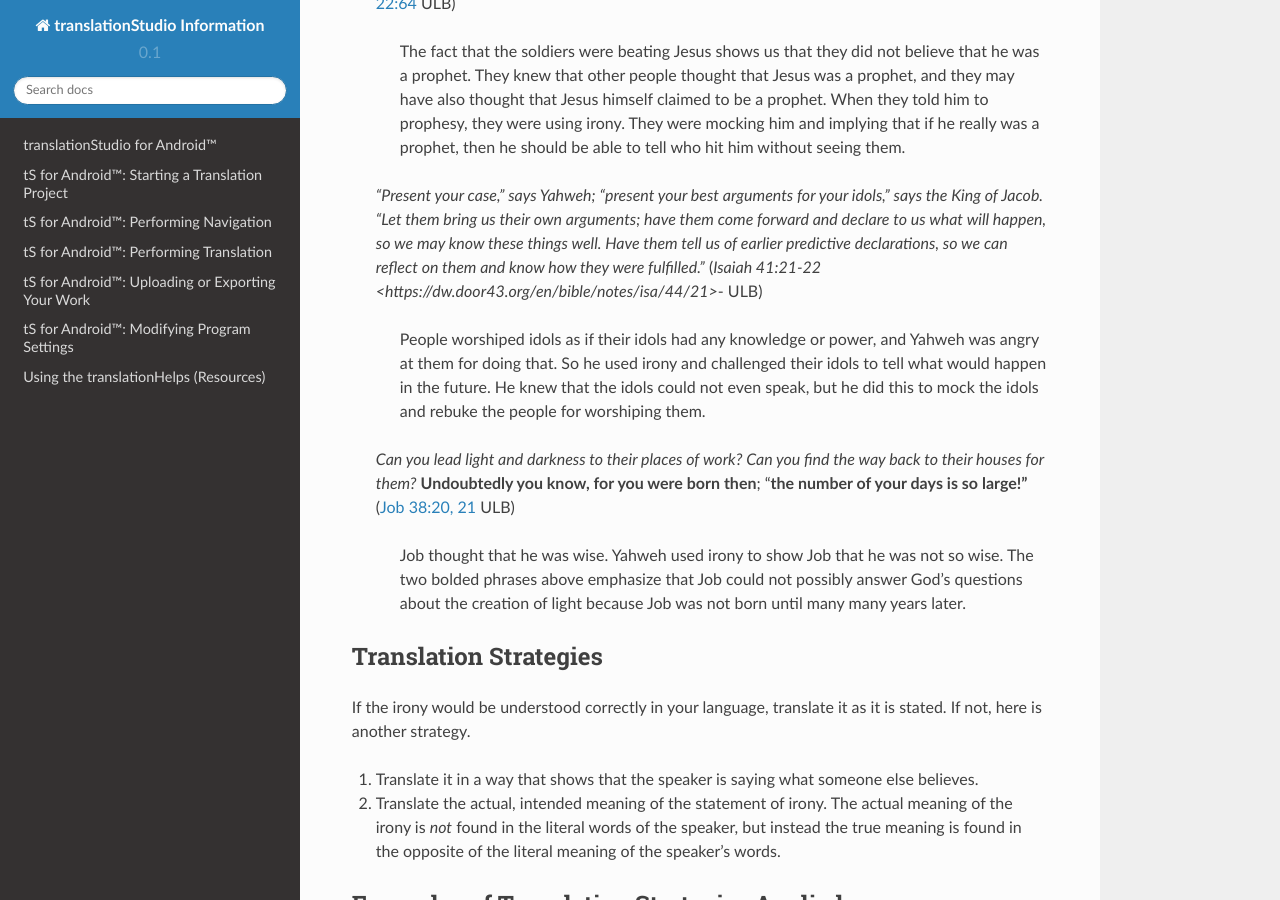
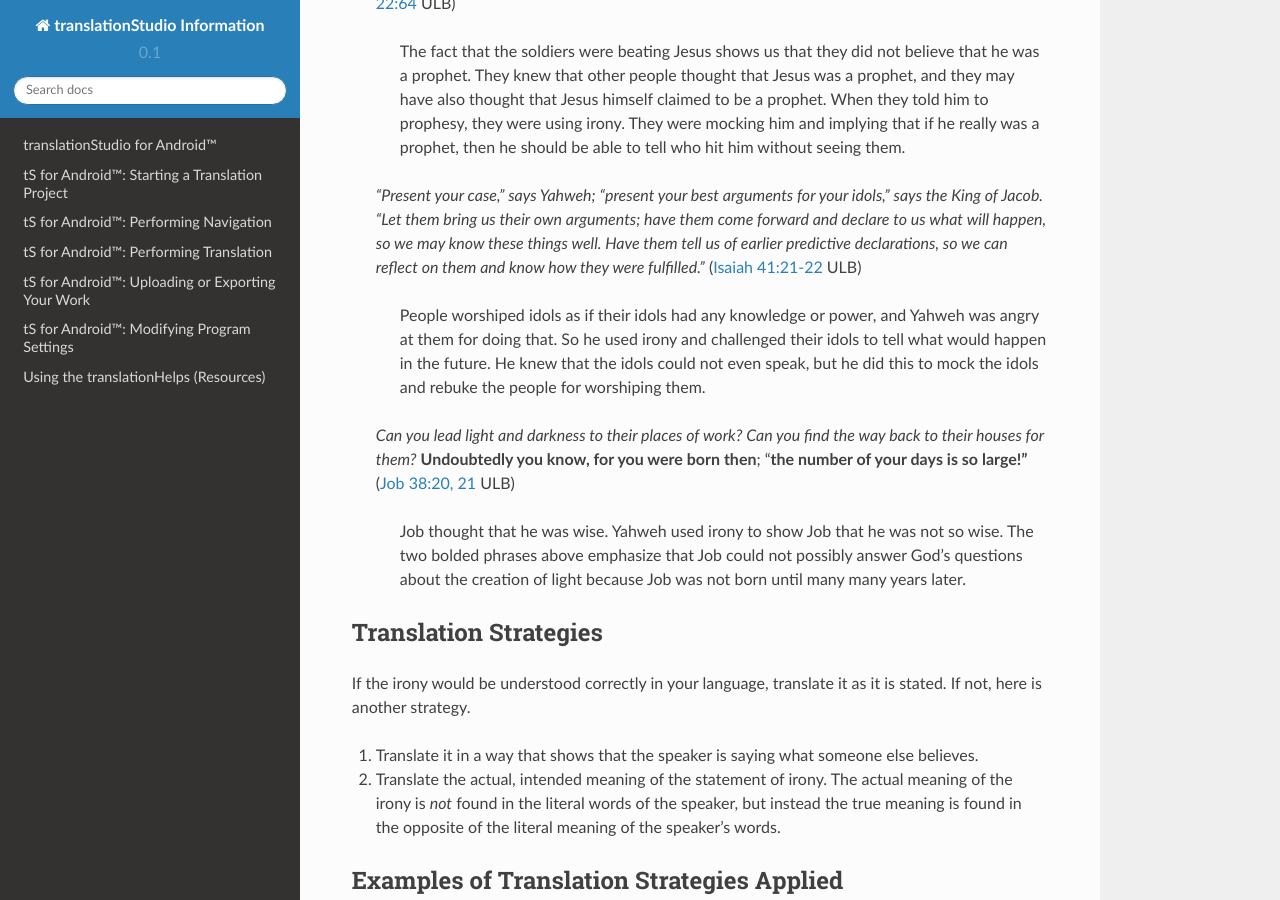
Before and after one commit to unfoldingWord-dev/translationStudio-Info, a Sphinx documentation site: the page built from docs/Irony.rst, in a window 1280 px wide and 900 px high, scrolled down 906 px. Built offline with Sphinx 7.4.7 and the Read the Docs theme 2.0.0, drawn with Linux system fonts in a browser that asks for light colours; pages that are not in the unit, such as notebooks, are missing from menus.

Commit message:
Update Irony.rst

```diff
--- a/docs/Irony.rst
+++ b/docs/Irony.rst
@@ -28,7 +28,7 @@ Examples from the Bible
 
     The fact that the soldiers were beating Jesus shows us that they did not believe that he was a prophet. They knew that other people thought that Jesus was a prophet, and they may have also thought that Jesus himself claimed to be a prophet. When they told him to prophesy, they were using irony. They were mocking him and implying that if he really was a prophet, then he should be able to tell who hit him without seeing them.
 
-  *"Present your case," says Yahweh; "present your best arguments for your idols," says the King of Jacob. "Let them bring us their own arguments; have them come forward and declare to us what will happen, so we may know these things well. Have them tell us of earlier predictive declarations, so we can reflect on them and know how they were fulfilled."* (`Isaiah 41:21-22 <https://dw.door43.org/en/bible/notes/isa/44/21>`- ULB)
+  *"Present your case," says Yahweh; "present your best arguments for your idols," says the King of Jacob. "Let them bring us their own arguments; have them come forward and declare to us what will happen, so we may know these things well. Have them tell us of earlier predictive declarations, so we can reflect on them and know how they were fulfilled."* (`Isaiah 41:21-22 <https://dw.door43.org/en/bible/notes/isa/44/21>`_ ULB)
 
     People worshiped idols as if their idols had any knowledge or power, and Yahweh was angry at them for doing that. So he used irony and challenged their idols to tell what would happen in the future. He knew that the idols could not even speak, but he did this to mock the idols and rebuke the people for worshiping them.
 
```
